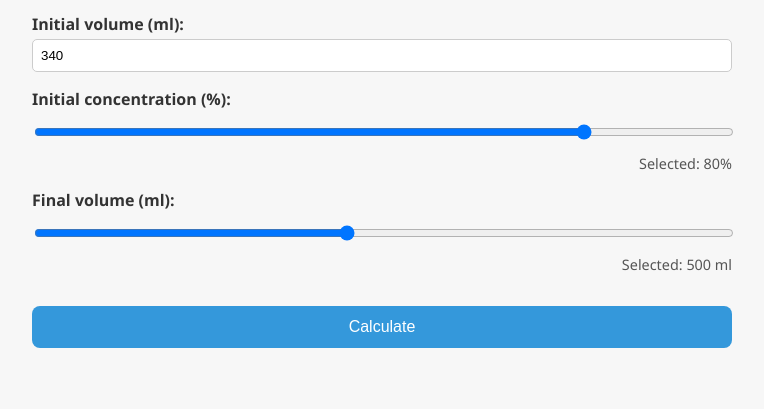
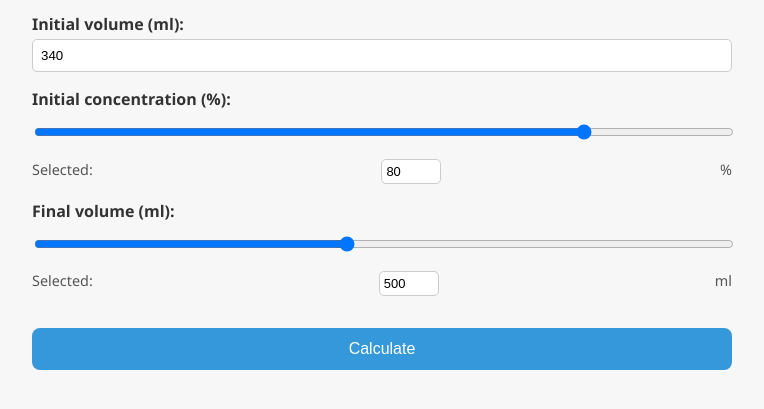
Before and after one commit to adamkacik/alcohol_calculator, a plain HTML site: page index.html in a window 1280 px wide. Shown: the part 183-592 px from the top of the page, without its empty margins (258-1022 px from the left). Drawn offline with Linux system fonts and the light colour scheme.

Commit message:
Update index.html

```diff
--- a/index.html
+++ b/index.html
@@ -34,6 +34,15 @@
       text-align: right;
       font-size: 0.9em;
       color: #555;
+      display: flex;
+      justify-content: space-between;
+      align-items: center;
+    }
+    .slider-value input {
+      width: 60px;
+      padding: 0.25rem;
+      font-size: 0.9em;
+      margin-left: 10px;
     }
     button {
       background-color: #3498db;
@@ -80,20 +89,32 @@
 
     <label for="initialPercent">Initial concentration (%):</label>
     <input type="range" id="initialPercent" min="0" max="100" value="80" step="0.1" oninput="updateSliderValue('initialPercent')">
-    <div class="slider-value">Selected: <span id="initialPercentValue">80</span>%</div>
+    <div class="slider-value">
+      <span>Selected:</span>
+      <input type="number" id="initialPercentInput" value="80" min="0" max="100" step="0.1" oninput="updateValueFromInput('initialPercent')">
+      <span>%</span>
+    </div>
 
     <!-- Final volume (only for mode = finalPercent) -->
     <div id="finalVolumeGroup">
       <label for="finalVolume">Final volume (ml):</label>
       <input type="range" id="finalVolume" min="100" max="1000" value="500" step="10" oninput="updateSliderValue('finalVolume')">
-      <div class="slider-value">Selected: <span id="finalVolumeValue">500</span> ml</div>
+      <div class="slider-value">
+        <span>Selected:</span>
+        <input type="number" id="finalVolumeInput" value="500" min="100" max="1000" step="10" oninput="updateValueFromInput('finalVolume')">
+        <span>ml</span>
+      </div>
     </div>
 
     <!-- Target percent (for other modes) -->
     <div id="targetPercentGroup" style="display:none;">
       <label for="targetPercent">Target concentration (%):</label>
       <input type="range" id="targetPercent" min="1" max="95" value="40" step="0.1" oninput="updateSliderValue('targetPercent')">
-      <div class="slider-value">Selected: <span id="targetPercentValue">40</span>%</div>
+      <div class="slider-value">
+        <span>Selected:</span>
+        <input type="number" id="targetPercentInput" value="40" min="1" max="95" step="0.1" oninput="updateValueFromInput('targetPercent')">
+        <span>%</span>
+      </div>
     </div>
   </div>
 
@@ -115,6 +136,12 @@
       document.getElementById("finalVolumeGroup").style.display = (mode === "finalPercent") ? "block" : "none";
       document.getElementById("targetPercentGroup").style.display = (mode !== "finalPercent") ? "block" : "none";
       document.getElementById("result").textContent = "";
+    }
+
+    function updateValueFromInput(id) {
+      const value = document.getElementById(id + 'Input').value;
+      document.getElementById(id).value = value;
+      updateSliderValue(id); // Update slider to match input value
     }
 
     function calculate() {
```
